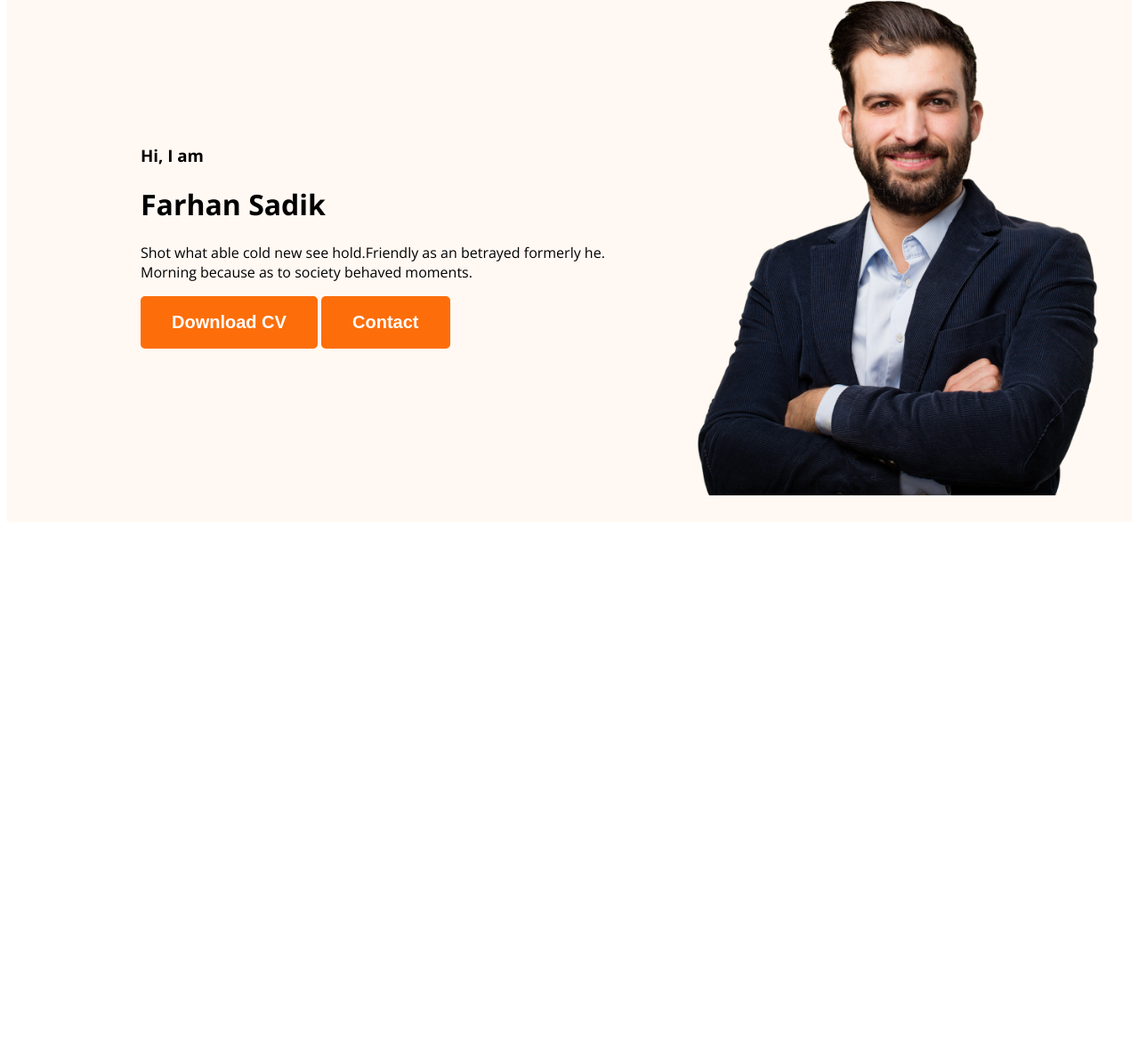
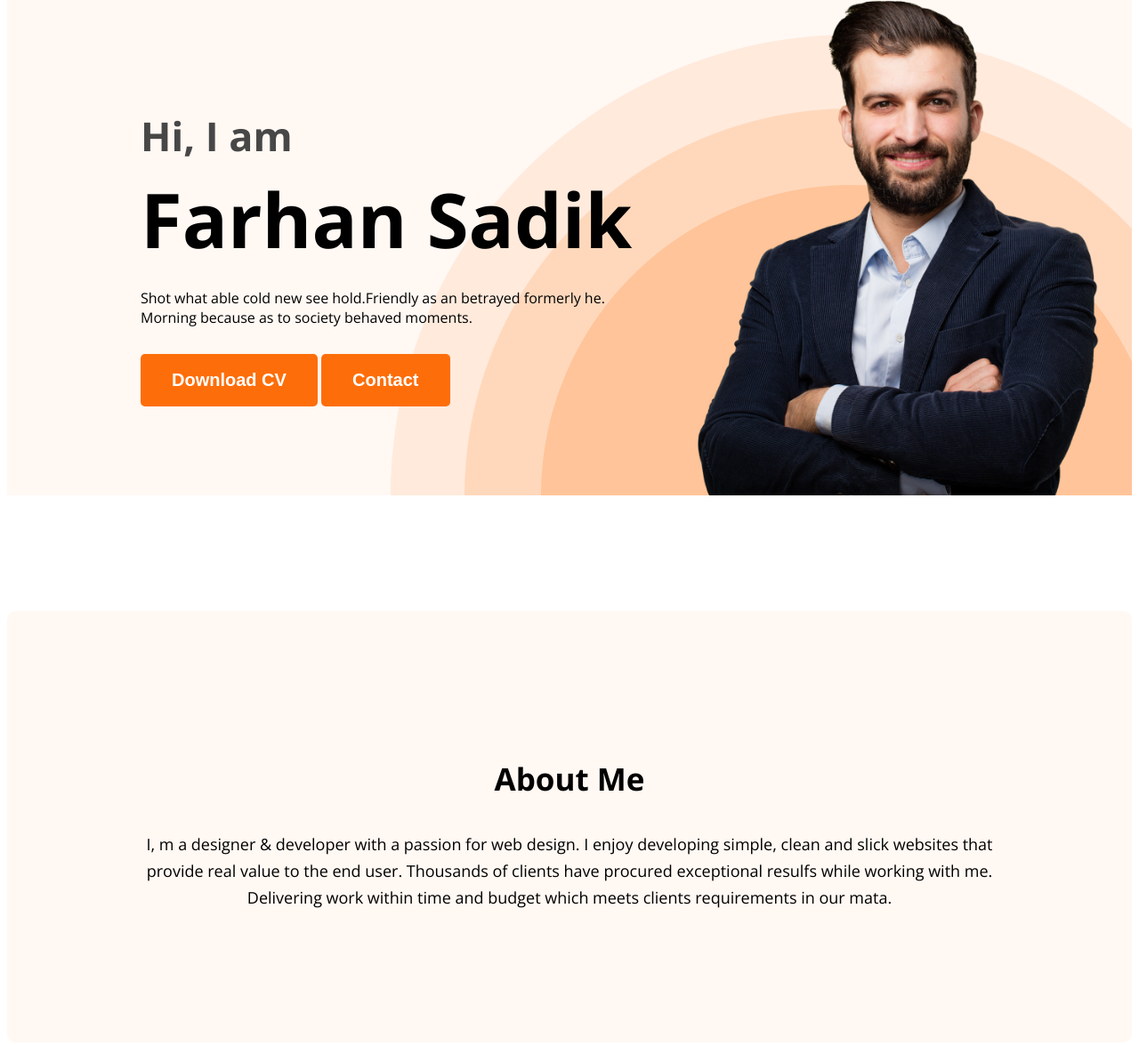
Before and after one commit to FarhaanSadik/webdeveloper-portfolio, a plain HTML site: page index.html in a window 1280 px wide. Shown: the part 211-1386 px from the top of the page at 89% size. Before the commit the page ends 806 px from the top, so only its background shows below. Drawn offline with nearby package versions, Linux system fonts and the light colour scheme.

Commit message:
about section created

```diff
--- a/index.html
+++ b/index.html
@@ -25,10 +25,13 @@
         </nav>
 
         <div class="banner">
+            <!-- <div class="Developer">
+                <h1>Developer</h1>
+            </div> -->
             <div class="banner-content">
                 <h3 class="banner-greeting">Hi, I am</h3>
                 <h1 class="banner-title">Farhan Sadik</h1>
-                <p>Shot what able cold new see hold.Friendly as an betrayed formerly he. Morning because as to society behaved moments.</p>
+                <p class="banner-discription">Shot what able cold new see hold.Friendly as an betrayed formerly he. Morning because as to society behaved moments.</p>
                 <button class="btn-primary">Download CV</button>
                 <button class="btn-primary">Contact</button>
             </div>
@@ -38,7 +41,14 @@
     </header>
 
     <main>
+        <section class="about">
+            <h3 class="section-title">About Me</h3>
 
+            <p class="section-description">
+                I, m a designer & developer with a passion for web design. I enjoy developing simple, clean and slick websites that provide real value to the end user. Thousands of clients have procured exceptional resulfs while working with me. Delivering work within time and budget which meets clients requirements in our mata.
+            </p>
+
+        </section>
     </main>
 
     <footer>
--- a/styles/portfolio.css
+++ b/styles/portfolio.css
@@ -17,6 +17,22 @@ body {
     color: white;
     padding: 18px 35px;
     cursor: pointer;
+}
+
+.section-title {
+    color: #181818);
+    text-align: center;
+    font-size: 35px;
+    font-weight: 700;
+    line-height: normal;
+}
+
+.section-description {
+    color:#757575);
+    text-align: center;
+    font-size: 18px;
+    font-weight: 400;
+    line-height: 30px;
 }
 
 /* nav style */
@@ -55,16 +71,63 @@ nav a {
 /* header styles */
 header {
     background: #FFF8F3;
-    ;
+    background-image: url(../images/header_bg.png);
+    background-repeat: no-repeat;
+    background-position: bottom right;
 }
 
 .banner {
-    padding: 30px 30px 30px 150px;
+    padding: 30px 30px 0px 150px;
     display: flex;
     align-items: center;
+    justify-content: space-between;
 }
 
 .banner .profile-picture {
     width: 500px;
 
 }
+
+.banner-greeting {
+    font-size: 45px;
+    color: #474747;
+    margin-bottom: 0;
+}
+
+.banner-title {
+    font-size: 85px;
+    font-weight: 700;
+    margin-top: 5px;
+    margin-bottom: 20px;
+}
+
+.banner-discription {
+    margin-bottom: 30px;
+    margin-top: 0px;
+}
+
+.banner-content {
+    max-width: 585px;
+
+}
+
+/* .Developer {
+    color: rgba(24, 24, 24, 0.15);
+    font-size: 50px;
+    font-style: normal;
+    font-weight: 700;
+    line-height: normal;
+    letter-spacing: 33px;
+    transform: rotate(-90deg);
+} */
+
+/* main section style */
+
+/* about section style */
+.about {
+    padding: 130px 150px;
+    border-radius: 10px;
+    background: #FFF8F3;
+    margin: 130px 0;
+
+}
```
